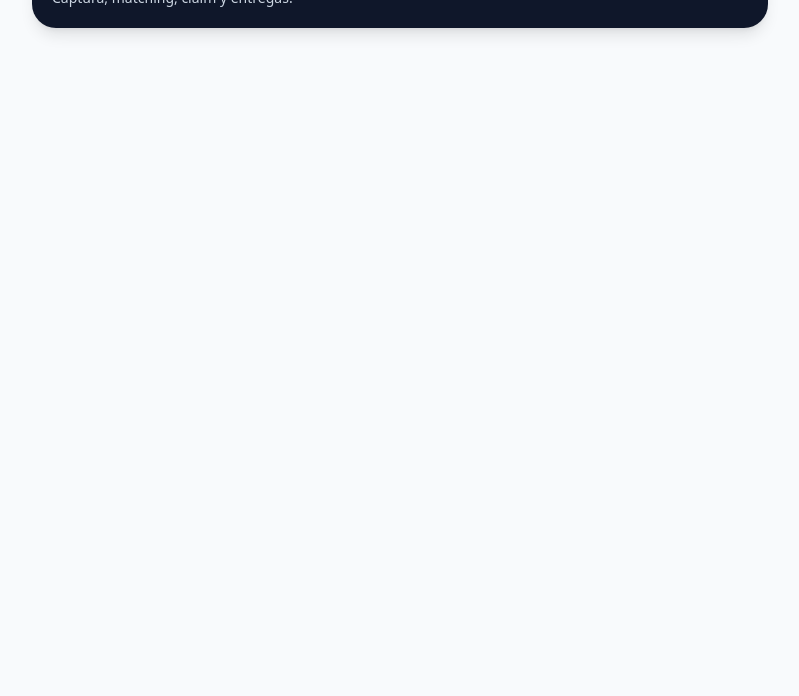
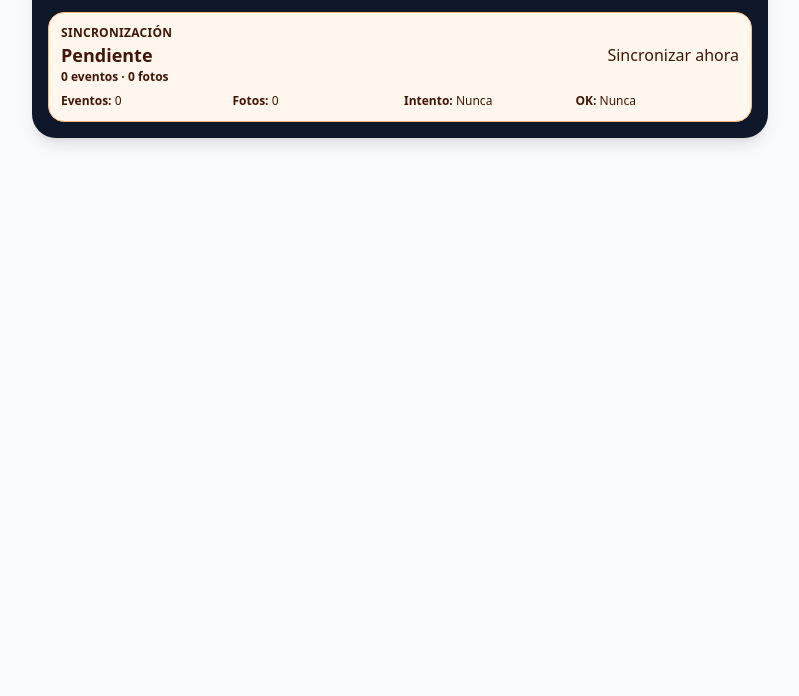
Before and after one commit to carlita2412/nexoapp, an Astro site in the folder frontend/: page / in a window 1280 px wide. Shown: the part 104-800 px from the top of the page, without its empty margins (240-1039 px from the left). Built offline with nearby package versions, Linux system fonts and the light colour scheme; Astro itself is replaced by a stand-in of ours; no server answers.

Commit message:
Agregar badge persistente de sincronizacion

```diff
--- a/frontend/src/pages/index.astro
+++ b/frontend/src/pages/index.astro
@@ -2,16 +2,35 @@
 import Base from '../layouts/Base.astro';
 ---
 <Base title="Nexo PWA Offline">
-  <main x-data="nexoApp" x-init="init" x-cloak class="mx-auto min-h-screen max-w-3xl px-4 py-4 pb-24">
-    <header class="mb-4 rounded-3xl bg-slate-900 p-5 text-white shadow-lg">
+  <main x-data="nexoApp" x-init="init" x-cloak class="mx-auto min-h-screen max-w-3xl px-4 py-3 pb-24">
+    <header class="sticky top-2 z-20 mb-4 space-y-3 rounded-3xl bg-slate-900 p-4 text-white shadow-lg">
       <div class="flex items-start justify-between gap-3">
         <div>
           <p class="text-sm font-bold uppercase tracking-wide text-slate-300">Nexo</p>
           <h1 class="text-2xl font-black">PWA offline</h1>
           <p class="mt-1 text-sm text-slate-300">Captura, matching, claim y entregas.</p>
         </div>
-        <span class="pill" :class="online ? 'bg-emerald-300 text-emerald-950' : 'bg-amber-300 text-amber-950'" x-text="estadoConexionTexto"></span>
+        <span class="pill shrink-0" :class="online ? 'bg-emerald-300 text-emerald-950' : 'bg-amber-300 text-amber-950'" x-text="estadoConexionTexto"></span>
       </div>
+
+      <section class="rounded-2xl border p-3 shadow-sm" :class="syncBadgeClase" aria-live="polite">
+        <div class="flex items-center justify-between gap-3">
+          <div class="min-w-0">
+            <p class="text-xs font-black uppercase tracking-wide">Sincronización</p>
+            <p class="truncate text-lg font-black" x-text="syncEstadoTexto"></p>
+            <p class="text-xs font-semibold" x-text="syncResumenCorto"></p>
+          </div>
+          <button class="boton-mini shrink-0" @click="sincronizarManual">Sincronizar ahora</button>
+        </div>
+        <div class="mt-2 grid grid-cols-2 gap-2 text-xs sm:grid-cols-4">
+          <p><b>Eventos:</b> <span x-text="sync.pendientes || 0"></span></p>
+          <p><b>Fotos:</b> <span x-text="sync.fotos || 0"></span></p>
+          <p><b>Intento:</b> <span x-text="fechaSync(sync.ultimoIntentoSync)"></span></p>
+          <p><b>OK:</b> <span x-text="fechaSync(sync.ultimoSyncOk)"></span></p>
+        </div>
+        <p x-show="!online" class="mt-2 rounded-xl bg-white/70 p-2 text-xs font-bold" x-text="syncOfflineTexto"></p>
+        <p x-show="sync.ultimoErrorSync" class="mt-2 rounded-xl bg-white/70 p-2 text-xs font-bold">Error: <span x-text="sync.ultimoErrorSync"></span></p>
+      </section>
     </header>
 
     <section x-show="listo && !autenticado" class="tarjeta space-y-4">
@@ -52,8 +71,8 @@ import Base from '../layouts/Base.astro';
             <div class="rounded-2xl bg-red-100 p-3 text-center"><b x-text="resumen.conflicto"></b><br><small>conflictos</small></div>
             <div class="rounded-2xl bg-sky-100 p-3 text-center"><b x-text="resumen.fotos"></b><br><small>fotos</small></div>
           </div>
-          <button class="boton-primario w-full" @click="reintentarSincronizacionManual" :disabled="!online">Reintentar sincronización manual</button>
-          <button class="boton-secundario w-full" @click="descargarDeltas" :disabled="!online">Descargar deltas</button>
+          <button class="boton-primario w-full" @click="reintentarSincronizacionManual">Reintentar sincronización manual</button>
+          <button class="boton-secundario w-full" @click="descargarDeltas">Descargar deltas</button>
         </div>
         <template x-for="evento in cola" :key="evento.idempotency_key">
           <article class="tarjeta space-y-2">
```
